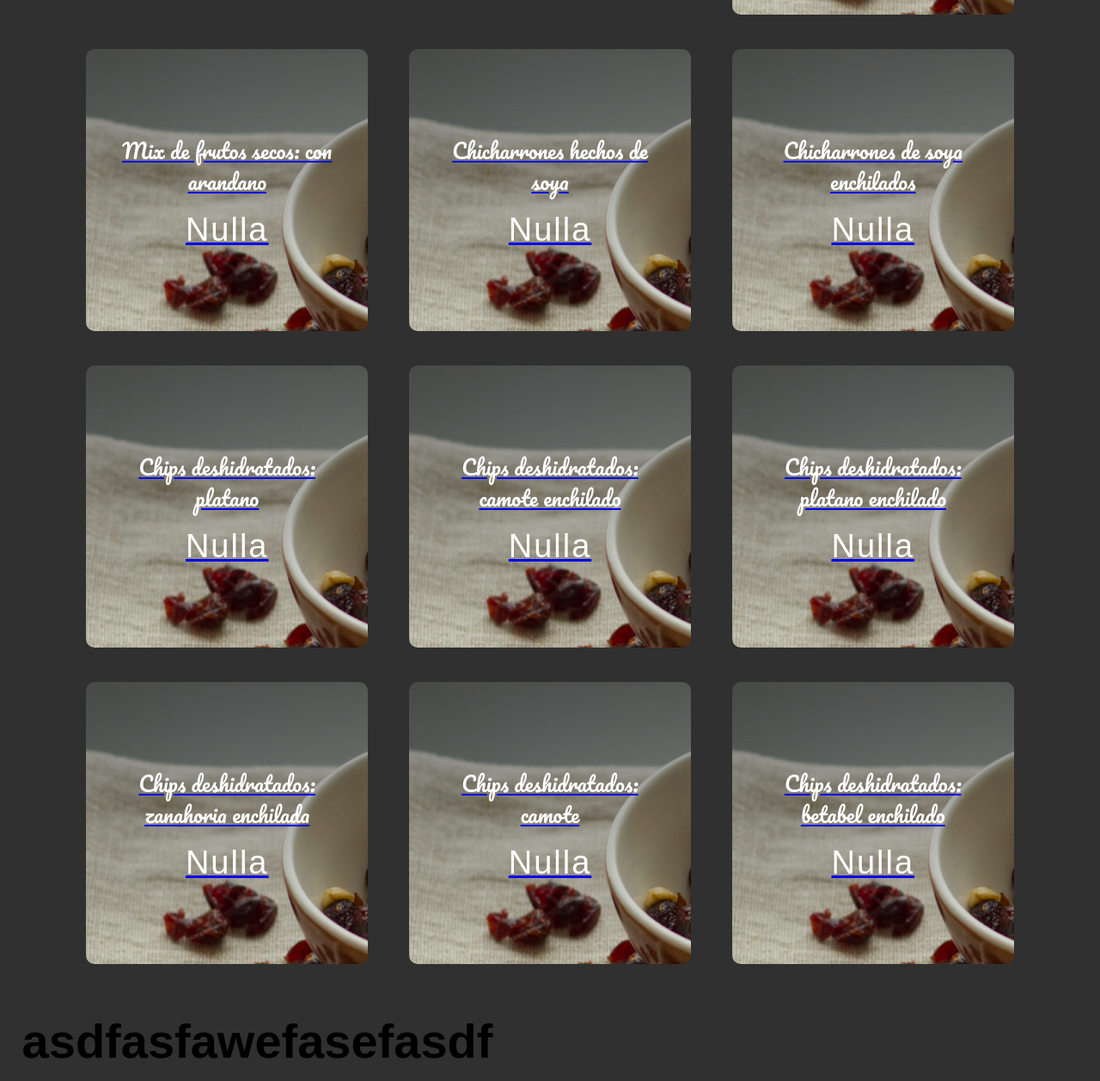
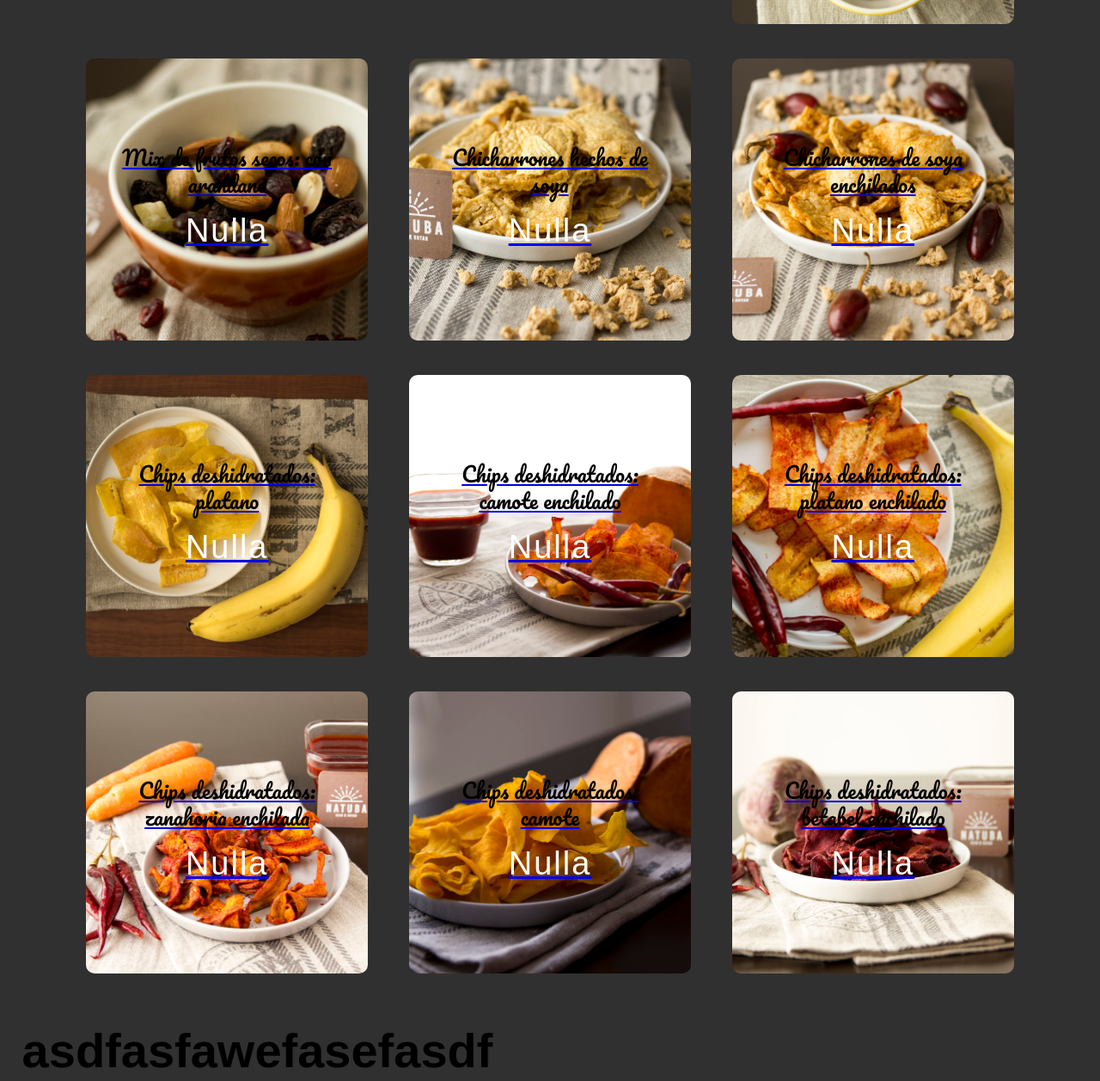
Before and after one commit to Dunkelheyt/Natuba2, a plain HTML site: page index.html in a window 1280 px wide. Shown: the part 2240-3497 px from the top of the page at 86% size. Drawn offline with Linux system fonts and the light colour scheme.

Commit message:
Added images and text to boxes plus changed minor settings 11/10

```diff
--- a/index.html
+++ b/index.html
@@ -42,6 +42,7 @@
 <div class = info2>
   <div id = info2_Inside>
   <p style = "padding-top:8%;">Nuestros Productos</p>
+  <hr style = "width:50%;">
     <ul class = "grid">
       <li>
         <div class = "box img1">
@@ -55,7 +56,7 @@
       </li>
 
       <li>
-        <div class = "box img1">
+        <div class = "box img2">
           <a href="#">
             <div class = "box_Info">
               <h3>Mix de frutos secos: manzana-wiki</h3>
@@ -66,7 +67,7 @@
       </li>
 
       <li>
-        <div class = "box img1">
+        <div class = "box img3">
           <a href="#">
             <div class = "box_Info">
               <h3>Mix de frutos secos: piña</h3>
@@ -77,7 +78,7 @@
       </li>
 
       <li>
-        <div class = "box img1">
+        <div class = "box img4">
           <a href="#">
             <div class = "box_Info">
               <h3>Mix de frutos secos: con arandano</h3>
@@ -88,7 +89,7 @@
       </li>
 
       <li>
-        <div class = "box img1">
+        <div class = "box img5">
           <a href="#">
             <div class = "box_Info">
               <h3>Chicharrones hechos de soya</h3>
@@ -99,7 +100,7 @@
       </li>
 
       <li>
-        <div class = "box img1">
+        <div class = "box img6">
           <a href="#">
             <div class = "box_Info">
               <h3>Chicharrones de soya enchilados</h3>
@@ -110,7 +111,7 @@
       </li>
 
       <li>
-        <div class = "box img1">
+        <div class = "box img7">
           <a href="#">
             <div class = "box_Info">
               <h3>Chips deshidratados: platano</h3>
@@ -121,7 +122,7 @@
       </li>
 
       <li>
-        <div class = "box img1">
+        <div class = "box img8">
           <a href="#">
             <div class = "box_Info">
               <h3>Chips deshidratados: camote enchilado</h3>
@@ -132,7 +133,7 @@
       </li>
 
       <li>
-        <div class = "box img1">
+        <div class = "box img9">
           <a href="#">
             <div class = "box_Info">
               <h3>Chips deshidratados: platano enchilado</h3>
@@ -143,7 +144,7 @@
       </li>
 
       <li>
-        <div class = "box img1">
+        <div class = "box img10">
           <a href="#">
             <div class = "box_Info">
               <h3>Chips deshidratados: zanahoria enchilada</h3>
@@ -154,7 +155,7 @@
       </li>
 
       <li>
-        <div class = "box img1">
+        <div class = "box img11">
           <a href="#">
             <div class = "box_Info">
               <h3>Chips deshidratados: camote</h3>
@@ -165,7 +166,7 @@
       </li>
 
       <li>
-        <div class = "box img1">
+        <div class = "box img12">
           <a href="#">
             <div class = "box_Info">
               <h3>Chips deshidratados: betabel enchilado</h3>
--- a/style.css
+++ b/style.css
@@ -139,11 +139,11 @@ padding: 6% 2%;
 .info2 h3 {
 	font-family: 'Pacifico', cursive;
 	font-weight: 400;
-	color: #fff;
+	color: black;
 	font-size: 24px;
 	margin: 0 30px;
 	padding: 100px 0 0 0;
-	line-height: 1.5;
+	line-height: 1.3;
 }
 
 .info2 p {
@@ -156,6 +156,85 @@ padding: 6% 2%;
 }
 
 .img1 {
-	background: linear-gradient( rgba(0, 0, 0, 0.50), rgba(0, 0, 0, 0.10)), /* bottom, image */
-	url("img/mixen.jpg");
+	background: linear-gradient( rgba(0, 0, 0, 0.50), rgba(0, 0, 0, 0.10));
+  background-position: center;
+   background-size: cover;
+	background-image: url("img/mixen.jpg");
 }
+
+.img2 {
+	background: linear-gradient( rgba(0, 0, 0, 0.50), rgba(0, 0, 0, 0.10));
+  background-position: center;
+   background-size: cover;
+	background-image: url("img/mixmanki.jpg");
+}
+
+.img3 {
+	background: linear-gradient( rgba(0, 0, 0, 0.50), rgba(0, 0, 0, 0.10));
+  background-position: center;
+   background-size: cover;
+	background-image: url("img/mixpin.jpg");
+}
+
+.img4 {
+	background: linear-gradient( rgba(0, 0, 0, 0.50), rgba(0, 0, 0, 0.10));
+  background-position: center;
+   background-size: cover;
+	background-image: url("img/mixaran.jpg");
+}
+
+.img5 {
+	background: linear-gradient( rgba(0, 0, 0, 0.50), rgba(0, 0, 0, 0.10));
+  background-position: center;
+   background-size: cover;
+	background-image: url("img/chi.jpg");
+}
+
+.img6 {
+	background: linear-gradient( rgba(0, 0, 0, 0.50), rgba(0, 0, 0, 0.10));
+  background-position: center;
+   background-size: cover;
+	background-image: url("img/chien.jpg");
+}
+
+.img7 {
+	background: linear-gradient( rgba(0, 0, 0, 0.50), rgba(0, 0, 0, 0.10));
+  background-position: center;
+   background-size: cover;
+	background-image: url("img/mixplat.jpg");
+}
+
+.img8 {
+	background: linear-gradient( rgba(0, 0, 0, 0.50), rgba(0, 0, 0, 0.10));
+  background-position: center;
+   background-size: cover;
+	background-image: url("img/mixcamo.jpg");
+}
+
+.img9 {
+	background: linear-gradient( rgba(0, 0, 0, 0.50), rgba(0, 0, 0, 0.10));
+  background-position: center;
+   background-size: cover;
+	background-image: url("img/mixplaten.jpg");
+}
+
+.img10 {
+	background: linear-gradient( rgba(0, 0, 0, 0.50), rgba(0, 0, 0, 0.10));
+  background-position: center;
+   background-size: cover;
+	background-image: url("img/chipszanen.jpg");
+}
+
+.img11 {
+	background: linear-gradient( rgba(0, 0, 0, 0.50), rgba(0, 0, 0, 0.10));
+  background-position: center;
+   background-size: cover;
+	background-image: url("img/chipscam.jpg");
+}
+
+.img12 {
+	background: linear-gradient( rgba(0, 0, 0, 0.50), rgba(0, 0, 0, 0.10));
+  background-position: center;
+   background-size: cover;
+	background-image: url("img/chipsbeten.jpg");
+}
```
Also changed, not shown: img/chi.jpg (added), img/chien.jpg (added), img/chipsbeten.jpg (added), img/chipscam.jpg (added), img/chipszanen.jpg (added), img/mixaran.jpg (added), img/mixcamo.jpg (added), img/mixmanki.jpg (added), img/mixpin.jpg (added), img/mixplat.jpg (added), img/mixplaten.jpg (added).
